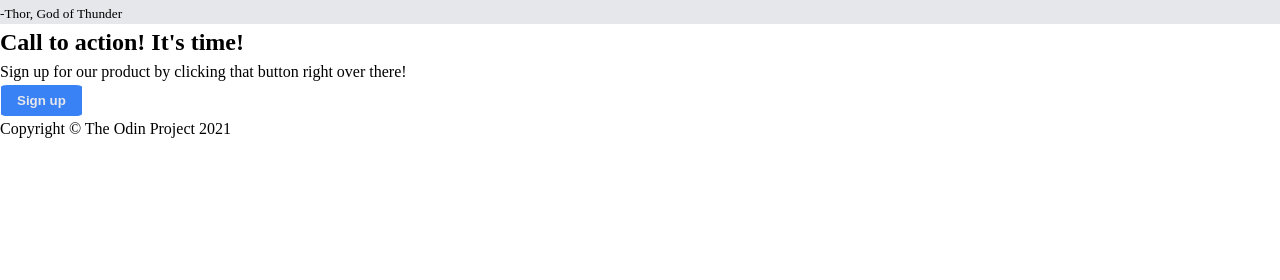
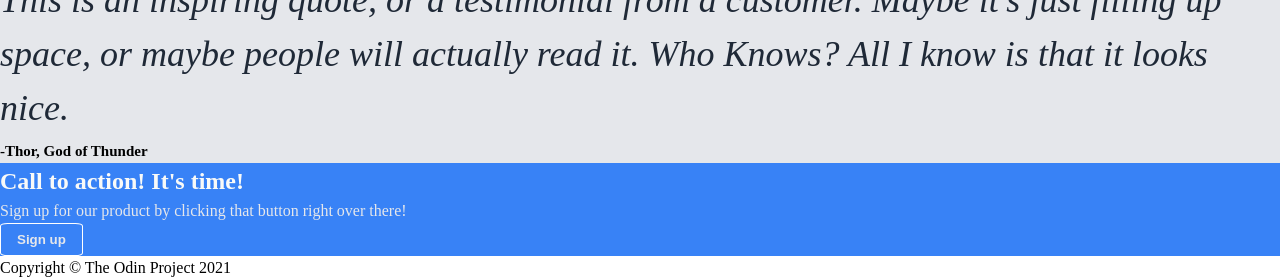
Before and after one commit to EyeIgnite/Odin-Landing-Page, a plain HTML site: page index.html in a window 1280 px wide. Shown: the part 681-961 px from the top of the page. Before the commit the page ends 822 px from the top, so only its background shows below. Drawn offline with Linux system fonts and the light colour scheme.

Commit message:
add classes + style bottom elements

```diff
--- a/index.html
+++ b/index.html
@@ -52,14 +52,14 @@
 
     <section class="call-to-action">
       <div class="call-container">
-        <h1>Call to action! It's time!</h1>
-        <p>Sign up for our product by clicking that button right over there!</p>
+        <h2 class="call">Call to action! It's time!</h2>
+        <p class="call-text">Sign up for our product by clicking that button right over there!</p>
       </div>
       <button class="call-button">Sign up</button>
     </section>
 
     <footer class="footer">
-      <p>Copyright &copy; The Odin Project 2021</p>
+      <p class="copy">Copyright &copy; The Odin Project 2021</p>
     </footer>
   </body>
 </html>
--- a/styles.css
+++ b/styles.css
@@ -14,7 +14,8 @@ body {
 }
 
 .logo,
-.title {
+.title,
+.call {
   color: #f9faf8;
 }
 
@@ -40,8 +41,9 @@ li,
 }
 
 button,
+a,
 .subtext,
-a {
+.call-text {
   color: #e5e7eb;
 }
 
@@ -73,10 +75,20 @@ button {
 }
 
 .quote {
-  font-size: 36px italic;
+  font-size: 36px;
+  font-style: italic;
   color: #1f2937;
+}
+
+sub {
+  font-weight: bolder;
+  font-size: 15px
 }
 
 .container2 {
   display: flex;
 }
+
+.call-to-action {
+  background-color: #3882f6;
+}
```
